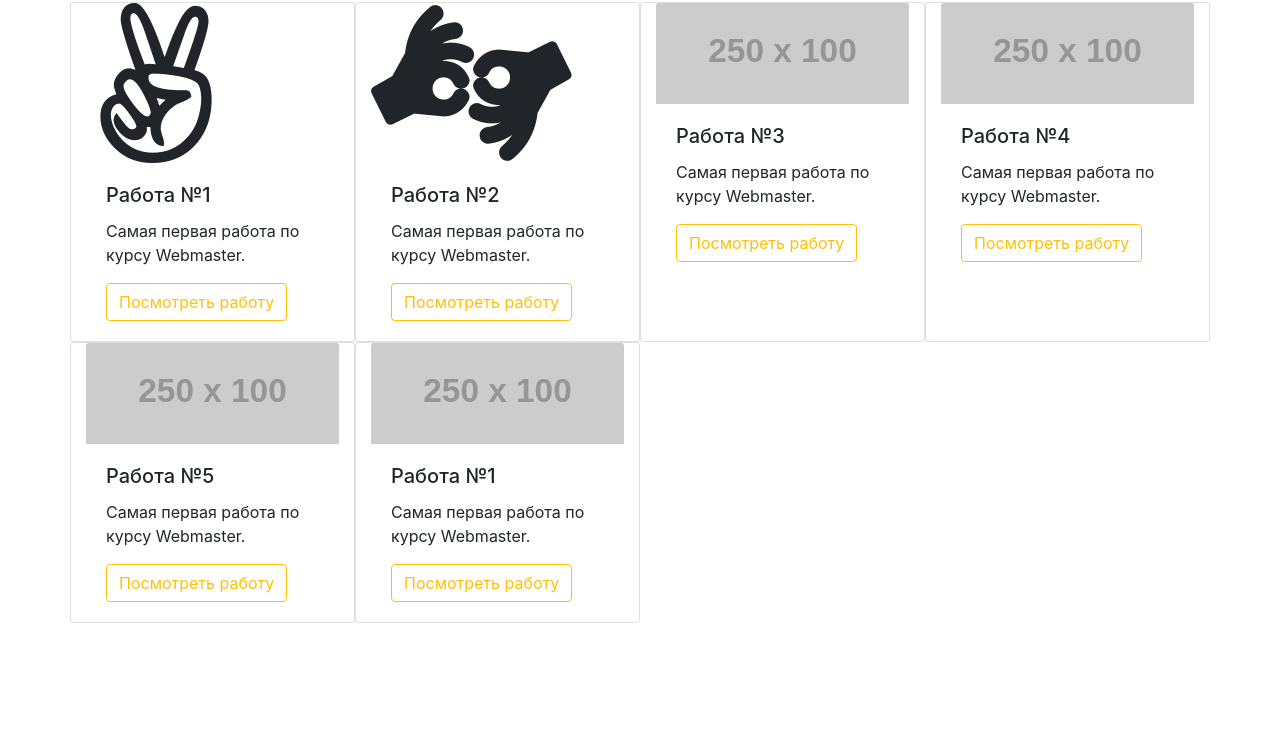
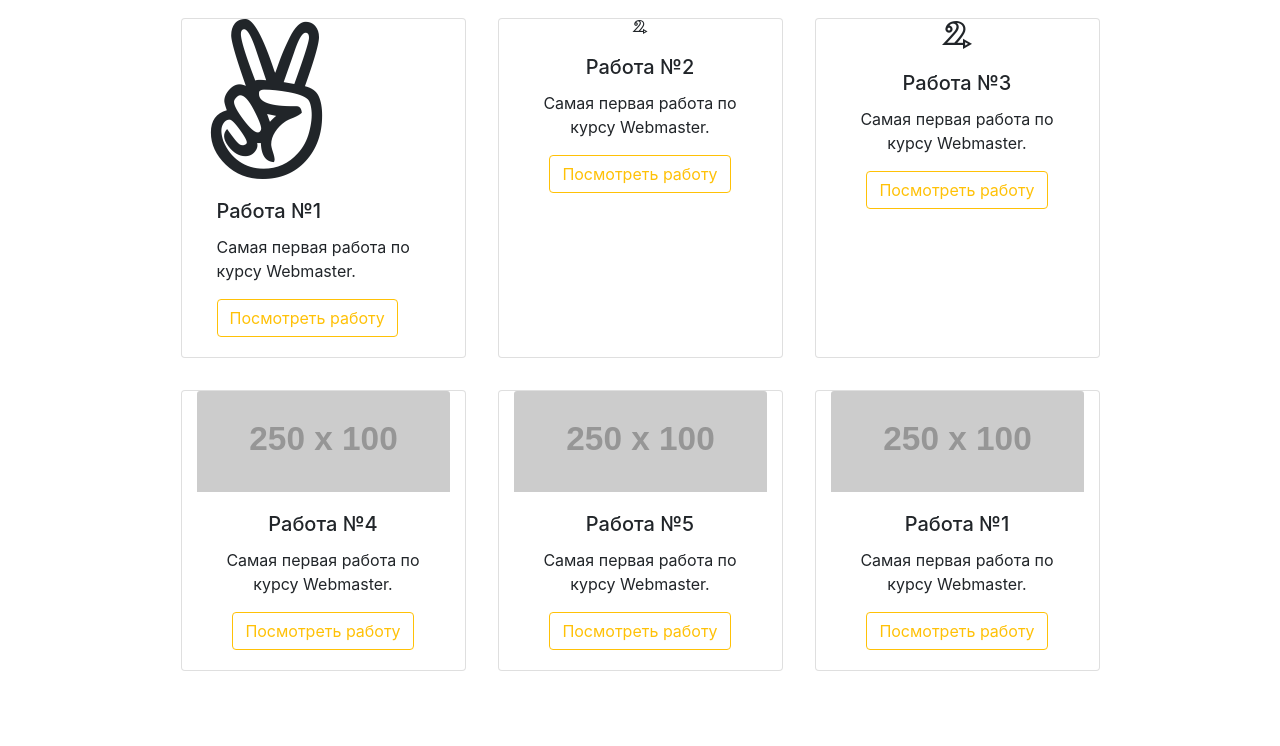
Before and after one commit to luopm1/luopm1.github.io, a plain HTML site: page index.html in a window 1280 px wide. Shown: the part 54-800 px from the top of the page. Drawn offline with nearby package versions, Linux system fonts and the light colour scheme; placeholder pictures from the web are drawn by us.

Commit message:
Add files via upload

```diff
--- a/index.html
+++ b/index.html
@@ -28,8 +28,8 @@
   <body>
     <div class="container">
       <h1 .text-primaryclass="text-center" m-5 p-5>Мои работы (Webmaster)</h1>
-      <div class="row">
-        <div class="card col-md-3">
+      <div class="row d-flex justify-content-center">
+        <div class="card col-md-3  m-3">
           <i class="fab fa-angellist fa-10x card-img-top"></i>
 
           <div class="card-body">
@@ -40,10 +40,9 @@
             <a href="#" class="btn btn-outline-warning stretched-link">Посмотреть работу</a>
           </div>
         </div>
-        <div class="card col-md-3">
-          <i
-            class="fas fa-american-sign-language-interpreting fa-10x card-img-top"
-          ></i>
+        <div class="card col-md-3 m-3 text-center">
+         <i class="fab fa-draft2digital"></i>
+
           <div class="card-body">
             <h5 class="card-title">Работа №2</h5>
             <p class="card-text">
@@ -52,13 +51,9 @@
             <a href="#" class="btn btn-outline-warning stretched-link">Посмотреть работу</a>
           </div>
         </div>
-        <div class="card col-md-3">
-          <img
-            src="https://fakeimg.pl/250x100/"
-            class="card-img-top"
-            alt="..."
-          />
-          <div class="card-body">
+        <div class="card col-md-3 m-3  text-center">
+                <i class="fab fa-draft2digital fa-2x"></i>
+                <div class="card-body">
             <h5 class="card-title">Работа №3</h5>
             <p class="card-text">
               Самая первая работа по курсу Webmaster.
@@ -66,7 +61,7 @@
             <a href="#" class="btn btn-outline-warning stretched-link">Посмотреть работу</a>
           </div>
         </div>
-        <div class="card col-md-3">
+        <div class="card col-md-3 m-3 text-center">
           <img
             src="https://fakeimg.pl/250x100/"
             class="card-img-top"
@@ -80,7 +75,7 @@
             <a href="#" class="btn btn-outline-warning stretched-link">Посмотреть работу</a>
           </div>
         </div>
-        <div class="card col-md-3">
+        <div class="card col-md-3 m-3 text-center">
           <img
             src="https://fakeimg.pl/250x100/"
             class="card-img-top"
@@ -94,7 +89,7 @@
             <a href="#" class="btn btn-outline-warning stretched-link">Посмотреть работу</a>
           </div>
         </div>
-        <div class="card col-md-3">
+        <div class="card col-md-3 m-3 text-center ">
           <img
             src="https://fakeimg.pl/250x100/"
             class="card-img-top"
```
